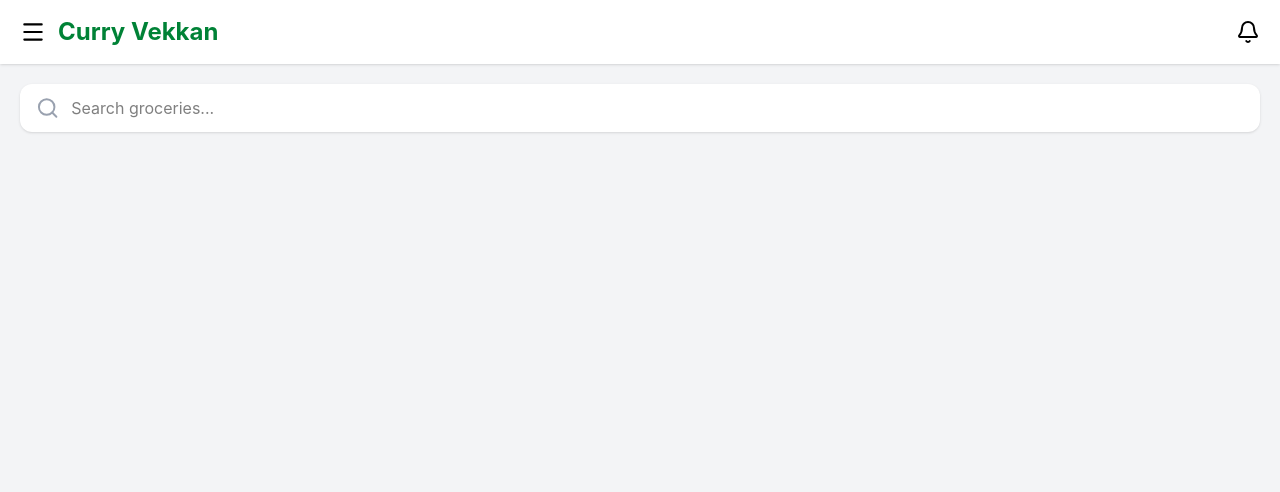
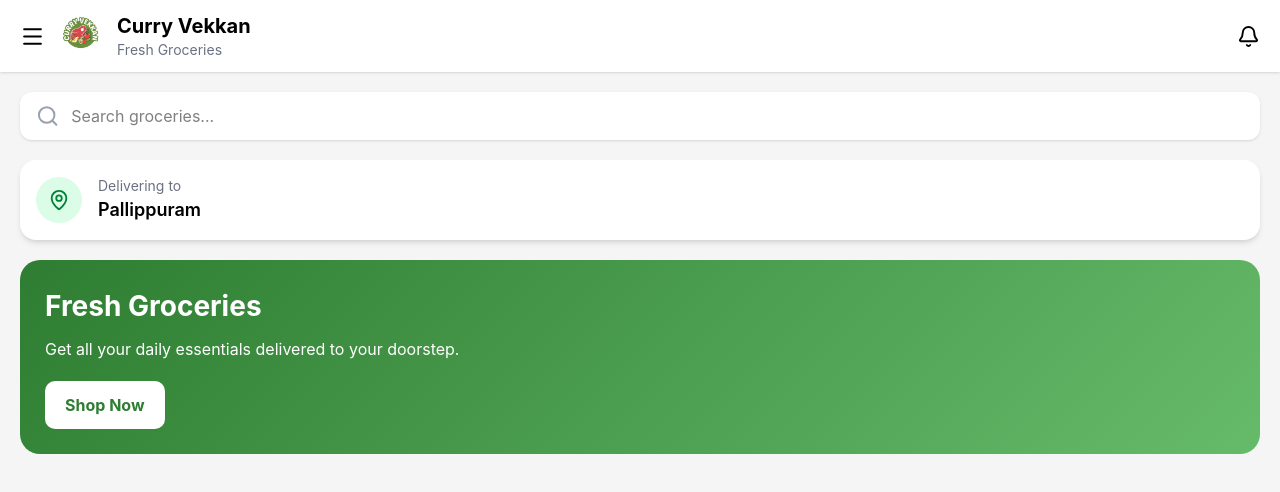
Before and after one commit to rgopika132/smart-Grocery, a React (Vite) app in the folder client/: page / in a window 1280 px wide. Shown: the top 492 px of the page. Built offline with nearby package versions, Linux system fonts and the light colour scheme.

Commit message:
feat: complete home header UI

```diff
--- a/client/src/components/Banner.jsx
+++ b/client/src/components/Banner.jsx
@@ -0,0 +1,38 @@
+function Banner() {
+  return (
+    <div
+      style={{
+        margin: "20px",
+        background: "linear-gradient(135deg,#2E7D32,#66BB6A)",
+        color: "white",
+        borderRadius: "20px",
+        padding: "25px",
+      }}
+    >
+      <h2 style={{ fontSize: "28px", fontWeight: "bold" }}>
+        Fresh Groceries
+      </h2>
+
+      <p style={{ marginTop: "10px" }}>
+        Get all your daily essentials delivered to your doorstep.
+      </p>
+
+      <button
+        style={{
+          marginTop: "20px",
+          padding: "12px 20px",
+          border: "none",
+          borderRadius: "10px",
+          background: "white",
+          color: "#2E7D32",
+          fontWeight: "bold",
+          cursor: "pointer",
+        }}
+      >
+        Shop Now
+      </button>
+    </div>
+  );
+}
+
+export default Banner;
--- /dev/null
+++ b/client/src/components/LocationCard.jsx
@@ -0,0 +1,26 @@
+import { MapPin } from "lucide-react";
+import appConfig from "../config/appConfig";
+
+function LocationCard() {
+  return (
+    <div className="mx-5 mt-5 bg-white rounded-2xl shadow-md p-4 flex items-center gap-4">
+
+      <div className="bg-green-100 p-3 rounded-full">
+        <MapPin className="text-green-700" size={22} />
+      </div>
+
+      <div>
+        <p className="text-sm text-gray-500">
+          Delivering to
+        </p>
+
+        <h2 className="font-semibold text-lg">
+          {appConfig.location}
+        </h2>
+      </div>
+
+    </div>
+  );
+}
+
+export default LocationCard;
--- a/client/src/components/Navbar.jsx
+++ b/client/src/components/Navbar.jsx
@@ -1,16 +1,35 @@
 import { Bell, Menu } from "lucide-react";
+import appConfig from "../config/appConfig";
 
 function Navbar() {
   return (
-    <nav className="flex items-center justify-between px-5 py-4 bg-white shadow-sm">
+    <nav className="flex items-center justify-between bg-white shadow-sm px-5 py-3">
+
       <div className="flex items-center gap-3">
-        <Menu size={26} className="cursor-pointer" />
-        <h1 className="text-2xl font-bold text-green-700">
-          Curry Vekkan
-        </h1>
+
+        <Menu size={25} />
+
+        <img
+          src={appConfig.logo}
+          alt="logo"
+          className="w-12 h-12 rounded-full"
+        />
+
+        <div>
+          <h1 className="font-bold text-xl">
+            {appConfig.appName}
+          </h1>
+
+          <p className="text-gray-500 text-sm">
+            Fresh Groceries
+          </p>
+
+        </div>
+
       </div>
 
-      <Bell size={24} className="cursor-pointer" />
+      <Bell size={23} />
+
     </nav>
   );
 }
--- /dev/null
+++ b/client/src/config/appConfig.js
@@ -0,0 +1,10 @@
+import logo from "../assets/images/logo.png";
+
+const appConfig = {
+  appName: "Curry Vekkan",
+  logo,
+  currency: "₹",
+  location: "Pallippuram",
+};
+
+export default appConfig;
--- a/client/src/pages/Home.jsx
+++ b/client/src/pages/Home.jsx
@@ -1,12 +1,15 @@
 import Navbar from "../components/Navbar";
 import SearchBar from "../components/SearchBar";
+import LocationCard from "../components/LocationCard";
+import Banner from "../components/Banner";
 
 function Home() {
   return (
-    <div className="min-h-screen bg-gray-100">
+    <div style={{ background: "#f5f5f5", minHeight: "100vh" }}>
       <Navbar />
-
       <SearchBar />
+      <LocationCard />
+      <Banner />
     </div>
   );
 }
```
Also changed, not shown: client/src/assets/images/logo.png (added), 1 other file (tests, documents, lock files or other folders).
